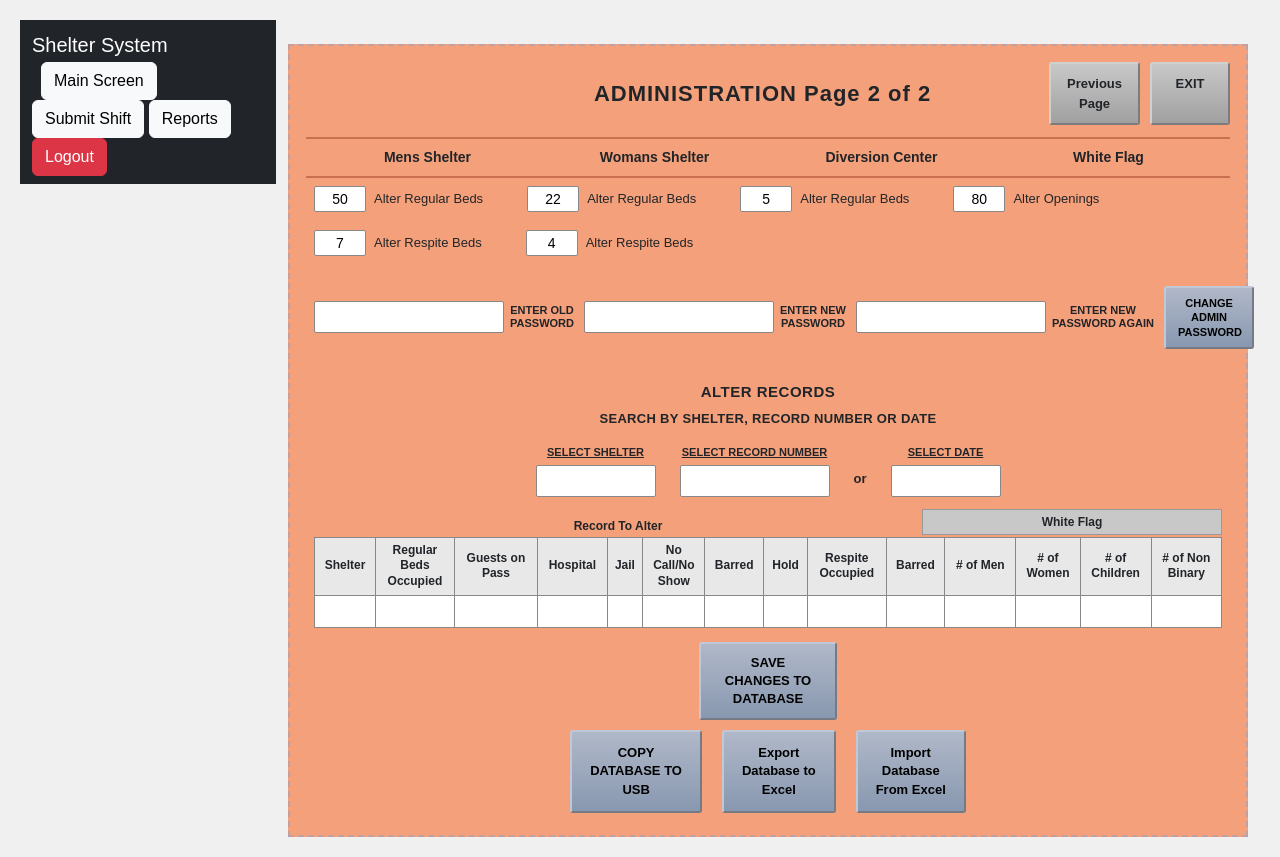
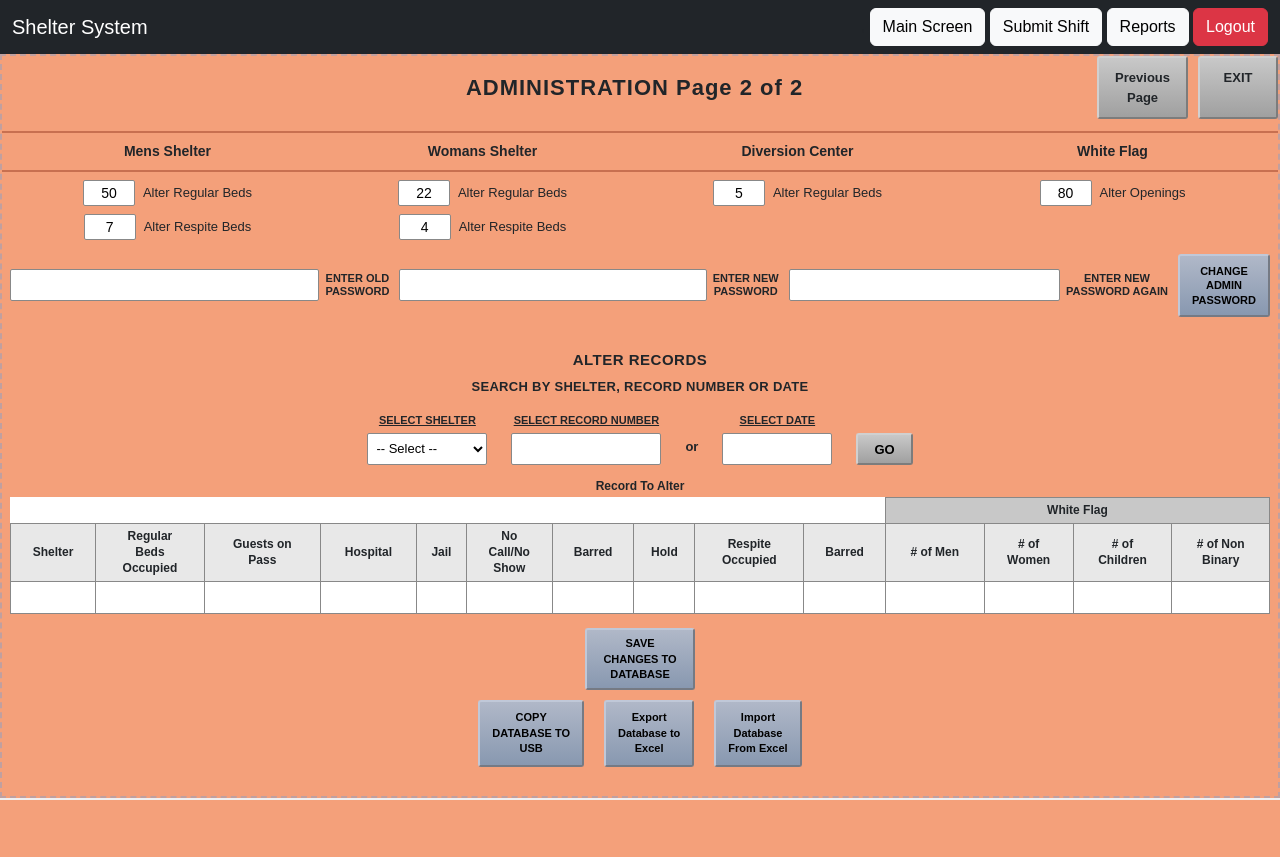
Before and after one commit to myk-sev/United-Caring-Dashboard, a Django app: template templates/admin_panel/admin_page_two.html in a window 1280 px wide. After the commit the page ends 800 px from the top, so only its background shows below. Run offline with Django 5.2, Linux system fonts and the light colour scheme; the template is opened without the code that fills it, so the values that code supplies are empty.

Commit message:
ChangesToAdmin

```diff
--- a/templates/admin_panel/admin_page_one.html
+++ b/templates/admin_panel/admin_page_one.html
@@ -42,7 +42,7 @@
     width: 100vw;
     max-width: 100vw;
     margin: 0;
-    margin-top: -24px;
+    margin-top: 0px;    <!-- this adjusts the height of the page. Larger moves down, smaller moves up.-----------------------------------------------------   >  -->>
     border: 2px solid #999;
     background: #fff;
   }
--- a/templates/admin_panel/admin_page_two.html
+++ b/templates/admin_panel/admin_page_two.html
@@ -12,17 +12,27 @@
     font-family: Arial, sans-serif;
     background: #f0f0f0;
     display: flex;
-    justify-content: center;
-    align-items: flex-start;
-    padding: 20px;
-    min-height: 100vh;
+    flex-direction: column;
+    height: 100%;
+    overflow-x: hidden;
+    margin: 0;
+    padding: 0;
+    align-items: stretch;
+  }
+  /* This overides the Base code to allow the sides of the page to stretch */
+  .container {
+    max-width: 100% !important;
+    padding: 0 !important;
+    margin: 0 !important;
+    width: 100% !important;
   }
 
   .page {
-    background: #f4a07a;
+        background: #f4a07a;
     border: 2px dashed #c0a0a0;
-    width: 960px;
-    padding: 16px;
+    width: 100%; <!-- This code causes the page to automatically adjust to the viewport width -->
+    max-width: 100vw;
+    min-height: calc(100vh - 56px);
   }
 
   /* Header */
@@ -89,6 +99,7 @@
   .bed-group {
     display: flex;
     align-items: center;
+    justify-content: center;
     gap: 8px;
   }
 
@@ -282,9 +293,9 @@
   .btn-save {
     background: linear-gradient(to bottom, #b0b8c8, #8898b0);
     border: 2px outset #c0c8d8;
-    padding: 10px 24px;
+    padding: 6px 16px;
     font-weight: bold;
-    font-size: 13px;
+    font-size: 11px;
     cursor: pointer;
     text-align: center;
     border-radius: 3px;
@@ -303,17 +314,42 @@
   .btn-bottom {
     background: linear-gradient(to bottom, #b0b8c8, #8898b0);
     border: 2px outset #c0c8d8;
-    padding: 12px 18px;
+    padding: 8px 12px;
     font-weight: bold;
-    font-size: 13px;
+    font-size: 11px;
     cursor: pointer;
     text-align: center;
     border-radius: 3px;
     line-height: 1.4;
-    min-width: 110px;
+    min-width: 80px;
   }
 
   .btn-bottom:active { border-style: inset; }
+
+    .shelter-select {
+    width: 120px;
+    height: 32px;
+    font-size: 13px;
+    padding: 2px 4px;
+    border: 1px solid #888;
+    border-radius: 2px;
+    background: white;
+    cursor: pointer;
+  }
+
+    .btn-go {
+    background: linear-gradient(to bottom, #c8c8c8, #a0a0a0);
+    border: 2px outset #d0d0d0;
+    padding: 5px 16px;
+    font-weight: bold;
+    font-size: 13px;
+    cursor: pointer;
+    border-radius: 3px;
+    height: 32px;
+  }
+
+  .btn-go:active { border-style: inset; }
+
 </style>
 </head>
 <body>
@@ -329,7 +365,7 @@
     </div>
   </div>
 
-  <div class="divider"></div>
+    <div class="divider"></div>
 
   <!-- Shelter column labels -->
   <div class="shelter-headers">
@@ -342,7 +378,7 @@
   <div class="divider"></div>
 
   <!-- Regular Beds row -->
-  <div class="bed-row">
+  <div class="shelter-headers" style="font-weight:normal; margin-top:8px;">
     <div class="bed-group">
       <input class="num-box" type="text" value="50">
       <span class="bed-label">Alter Regular Beds</span>
@@ -361,10 +397,8 @@
     </div>
   </div>
 
-  <div style="height:6px;"></div>
-
   <!-- Respite Beds row -->
-  <div class="bed-row">
+  <div class="shelter-headers" style="font-weight:normal; margin-top:8px;">
     <div class="bed-group">
       <input class="num-box" type="text" value="7">
       <span class="bed-label">Alter Respite Beds</span>
@@ -373,9 +407,9 @@
       <input class="num-box" type="text" value="4">
       <span class="bed-label">Alter Respite Beds</span>
     </div>
+    <div></div>
+    <div></div>
   </div>
-
-  <div style="height:10px;"></div>
 
   <!-- Password section -->
   <form method="POST">
@@ -409,9 +443,16 @@
 
   <div class="search-row">
     <div class="search-group">
-      <span class="search-label">SELECT SHELTER</span>
-      <input class="search-input" type="text">
+         <span class="search-label">SELECT SHELTER</span> <!-- DROP DOWN BOXES-->
+      <select class="search-input shelter-select">
+        <option value="">-- Select --</option>
+        <option value="mens">Mens Shelter</option>
+        <option value="womens">Womans Shelter</option>
+        <option value="diversion">Diversion Center</option>
+        <option value="whiteflag">White Flag</option>
+      </select>
     </div>
+
     <div class="search-group">
       <span class="search-label">SELECT RECORD NUMBER</span>
       <input class="search-input" type="text" style="width:150px;">
@@ -421,16 +462,24 @@
       <span class="search-label">SELECT DATE</span>
       <input class="search-input" type="text" style="width:110px;">
     </div>
+    <div class="search-group">
+      <span class="search-label" style="visibility:hidden;">GO</span>
+      <button class="btn-go">GO</button>
+    </div>
   </div>
 
   <!-- Table -->
   <div class="table-section">
-    <div style="display:flex; justify-content:space-between; align-items:flex-end; margin-bottom:2px;">
-      <span style="font-size:12px; font-weight:bold; flex:1; text-align:center;">Record To Alter</span>
-      <span class="white-flag-label">White Flag</span>
-    </div>
+
+  <div style="font-size:12px; font-weight:bold; text-align:center; margin-bottom:2px;">Record To Alter</div>
+
     <table>
       <thead>
+                <tr>
+          <th colspan="10" style="background:transparent; border:none;"></th>
+          <th colspan="4" style="background:#c8c8c8;">White Flag</th>
+
+        </tr>
         <tr>
           <th>Shelter</th>
           <th>Regular<br>Beds<br>Occupied</th>
```
